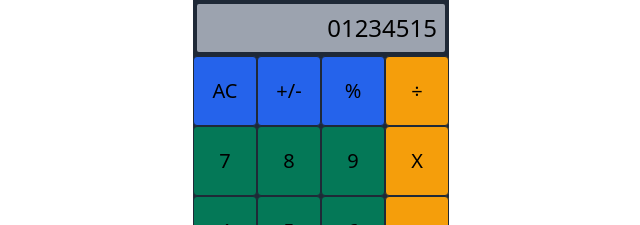
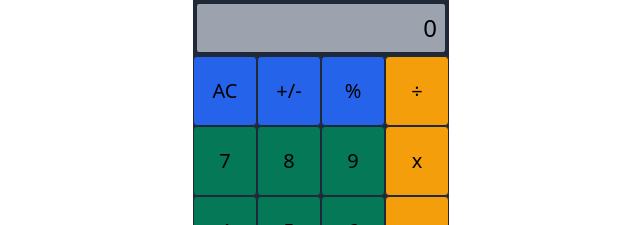
Before and after one commit to epinczinger/calculator, a React (Create React App) app: page / in a window 1280 px wide. Shown: the top 225 px of the page, without its empty margins (319-959 px from the left). Built offline with nearby package versions, Linux system fonts and the light colour scheme.

Commit message:
fix logic implementation

```diff
--- a/src/components/App.js
+++ b/src/components/App.js
@@ -11,7 +11,6 @@ export default class App extends React.Component {
       next: null,
       operation: null,
     };
-
     this.handleClick = this.handleClick.bind(this);
   }
 
@@ -21,12 +20,12 @@ export default class App extends React.Component {
   }
 
   render() {
-    const { total, next } = this.state;
+    const { total, next, operation } = this.state;
 
     return (
       <>
         <div className="flex-column items-center bg-gray-800 justify-center h-4/5 sm:h-2/3 w-3/4 sm:w-1/2 md:w-1/3 lg:w-1/4 xl:w-1/5 m-auto">
-          <Display total={total} next={next} />
+          <Display total={total} next={next} operation={operation} />
           <ButtonPanel clickHandler={this.handleClick} />
         </div>
       </>
--- a/src/components/Button.js
+++ b/src/components/Button.js
@@ -2,16 +2,13 @@ import React from 'react';
 import PropTypes from 'prop-types';
 
 export default function Button(props) {
-  const { name } = props;
+  const { name, clickHandler } = props;
   return (
-    <button type="button">{name}</button>
+    <button onClick={clickHandler} type="button">{name}</button>
   );
 }
 
 Button.propTypes = {
-  name: PropTypes.string,
+  name: PropTypes.string.isRequired,
+  clickHandler: PropTypes.func.isRequired,
 };
-
-Button.defaultProps = {
-  name: '',
-};
--- a/src/components/ButtonPanel.js
+++ b/src/components/ButtonPanel.js
@@ -35,7 +35,7 @@ export default function ButtonPanel(props) {
           <Button clickHandler={() => props.clickHandler('9')} name="9" />
         </div>
         <div className={yellowButton}>
-          <Button clickHandler={() => props.clickHandler('X')} name="X" />
+          <Button clickHandler={() => props.clickHandler('x')} name="x" />
         </div>
       </div>
       <div className="flex">
--- a/src/components/Display.js
+++ b/src/components/Display.js
@@ -2,18 +2,33 @@ import React from 'react';
 import PropTypes from 'prop-types';
 
 export default function Display(props) {
-  const { result } = props;
+  let { next, total, operation } = props;
+
+  if (next === null && total === null) {
+    next = '0';
+  }
+
+  if (operation === '=') {
+    operation = '';
+    total = '';
+  }
   return (
     <div className="flex justify-end bg-gray-400 border-4 border-gray-800 rounded-md text-2xl lg-text-3xl p-2">
-      <h2>{result}</h2>
+      <h2>
+        {next || total }
+      </h2>
     </div>
   );
 }
 
 Display.defaultProps = {
-  result: '01234515',
+  next: '0',
+  total: '0',
+  operation: '',
 };
 
 Display.propTypes = {
-  result: PropTypes.string,
+  next: PropTypes.number,
+  total: PropTypes.string,
+  operation: PropTypes.string,
 };
--- a/src/logic/Calculate.js
+++ b/src/logic/Calculate.js
@@ -9,35 +9,54 @@ const Calculate = (dataObject, buttonName) => {
       next: next * -1,
       operation: '+/-',
     };
-  } if (buttonName === 'AC') {
+  }
+  if (buttonName === 'AC') {
     return {
       total: null,
       next: null,
       operation: null,
     };
-  } if (buttonName === '+'
-     || buttonName === '-'
-     || buttonName === '*'
-     || buttonName === '÷'
-     || buttonName === '%') {
+  }
+  if (
+    buttonName === '+'
+    || buttonName === '-'
+    || buttonName === 'x'
+  ) {
     return {
-      total: operate(total, next, operation),
+      total: `${operate(next, total, operation)}`,
+      next: 0,
+      operation: buttonName,
+    };
+  }
+  if (buttonName === '÷') {
+    return {
+      total: `${operate(next, total, operation)}`,
+      next: '',
+      operation: buttonName,
+    };
+  }
+  if (buttonName === '%') {
+    return {
+      total: `${operate(next, total, operation)}`,
       next: null,
       operation: buttonName,
     };
-  } if (buttonName === '=') {
+  }
+  if (buttonName === '=') {
     return {
-      total: operate(total, next, operation),
+      total: `${operate(next, total, operation)}`,
       next: null,
       operation: null,
     };
   }
 
-  return {
-    total: null,
-    next: null,
-    operation: null,
-  };
+  if (next === null) {
+    return {
+      next: parseFloat(`${buttonName}`, 10),
+    };
+  }
+
+  return { next: parseFloat(`${next}${buttonName}`, 10), operation, total };
 };
 
 export default Calculate;
--- a/src/logic/Operate.js
+++ b/src/logic/Operate.js
@@ -1,9 +1,9 @@
 import Big from 'big.js';
 
 const operate = (numberOne, numberTwo, operation) => {
-  const num1 = new Big(numberOne);
-  const num2 = new Big(numberTwo);
-  let total;
+  const num1 = numberOne == null ? new Big('0') : new Big(numberOne);
+  const num2 = numberTwo == null ? new Big('0') : new Big(numberTwo);
+  let total = 0;
 
   switch (operation) {
     case '+':
@@ -12,7 +12,7 @@ const operate = (numberOne, numberTwo, operation) => {
     case '-':
       total = num1.minus(num2);
       break;
-    case '*':
+    case 'x':
       total = num1.times(num2);
       break;
     case '÷':
@@ -22,7 +22,7 @@ const operate = (numberOne, numberTwo, operation) => {
       total = num1.div(100);
       break;
     default:
-      total = 'something';
+      total = num1;
   }
 
   return total;
```
